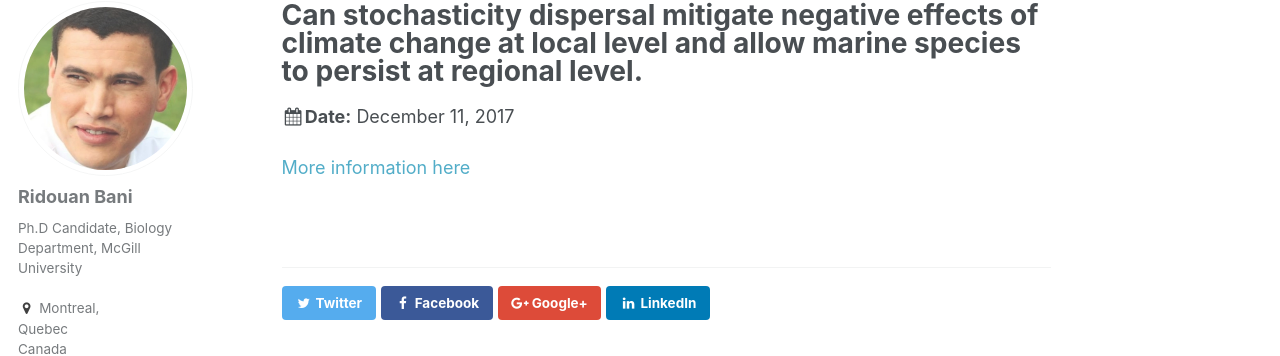
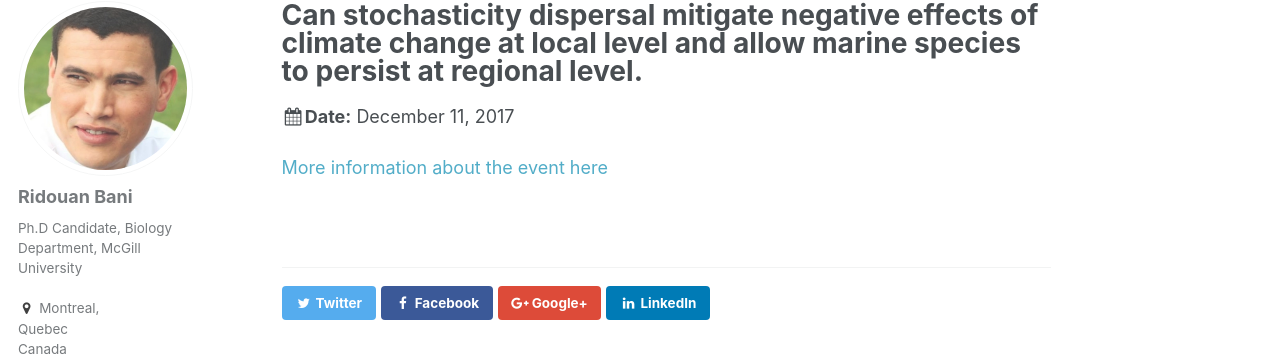
Before and after one commit to RidouanBani/RidouanBani.github.io, a Jekyll site: the page built from _talks/2017-12-11-QCBS_2017.md, in a window 1280 px wide. Shown: the part 117-473 px from the top of the page. Built offline with Jekyll 4.4.1, drawn with Linux system fonts in a browser that asks for light colours; some web fonts are replaced.

Commit message:
Update 2017-12-11-QCBS_2017.md

```diff
--- a/_talks/2017-12-11-QCBS_2017.md
+++ b/_talks/2017-12-11-QCBS_2017.md
@@ -7,4 +7,4 @@ venue: "Quebec Centre for Biodiversity Science (QCBS) annual meeting Dec 11-13,
 date: 2017-12-11
 location: "Montreal, Qc, CANADA"
 ---
-[More information here](https://qcbs.ca/symposium)
+[More information about the event here](https://qcbs.ca/symposium)
```
